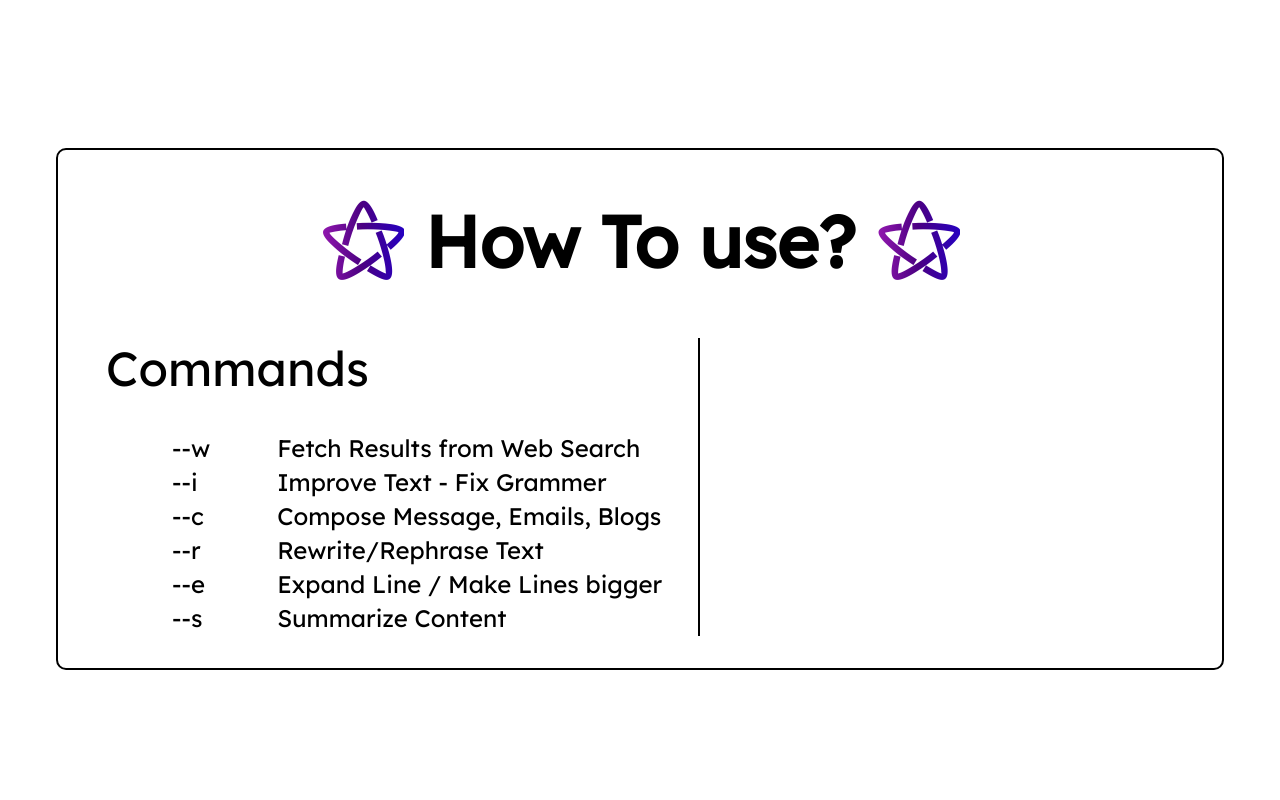
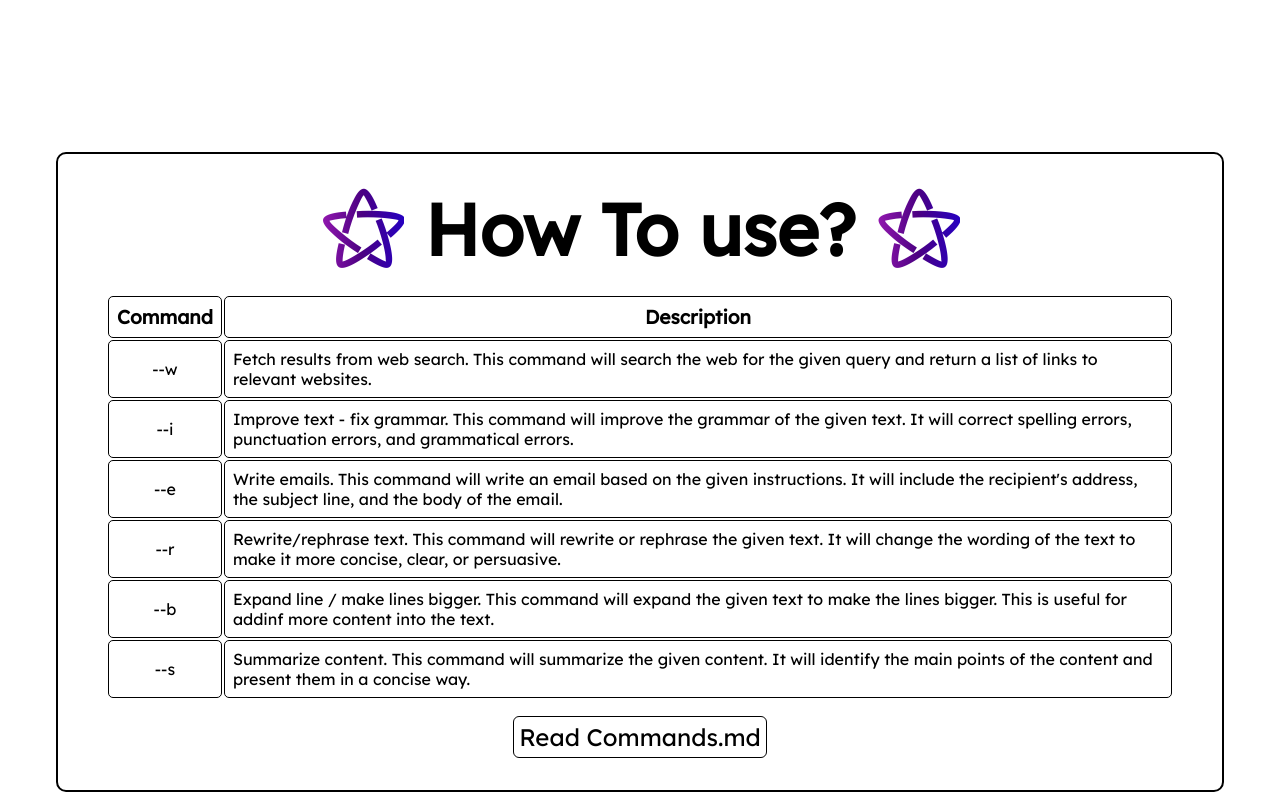
Before and after one commit to UnseenVoid/Fried-Lobster, a plain HTML site: page index.html in a window 1280 px wide. Shown: the part 1925-2725 px from the top of the page. Before the commit the page ends 2603 px from the top, so only its background shows below. Drawn offline with Linux system fonts and the light colour scheme.

Commit message:
Add files via upload

```diff
--- a/index.html
+++ b/index.html
@@ -13,23 +13,22 @@
 
 <body>
     <div class="nav">
-        <h2>Fried Lobster <span style="font-size: 0.8rem;color: blue;">[alpha]</span></h2>
+        <h2>Fried Lobster <span style="font-size: 0.8rem;color: blue;">[prototype]</span></h2>
         <span style="width: 1rem;"></span>
-        <a href="#">Get Key</a>
-        <a href="#">Blogs</a>
-        <a href="#install">Download AI</a>
+        <a href="#install">Get Key Access</a>
+        <a href="#">Logs</a>
         <a href="#">How to use?</a>
     </div>
     <div class="container">
         <div class="about">
-            <h1>Introducing <span class="rainbow-text">Fried Lobster 17B +<br>Google PaLM </span>Support ☘</h1>
+            <h1>Introducing <span class="rainbow-text"> ❝Fried Lobster❞ with<br>Google PaLM </span>Support ☘</h1>
         </div>
         <div class="about-button">
             <a href="">Join Now >></a>
         </div>
     </div>
     <div class="first">
-        <h1 style="margin: auto;font-size: 4rem;">Try-out New Advance AI Editor in your System Now ⚝</h1>
+        <h1 style="margin: auto;font-size: 4rem;">Upcoming New Advance AI Editor In your System ⚝</h1>
         <br>
         <div style="display: flex; text-align: justify;">
             <div>
@@ -39,8 +38,8 @@
                     your specific writing style, saves you time and work while guaranteeing your text is polished and
                     professional. Join the writing revolution today and maximise your potential with this incredible AI
                     editor.</p>
-                <p style="font-size: 1rem;margin-bottom: 0;margin-top: 0;font-weight: bold;">Features: </p>
-                <p style="margin-left: 5rem;">
+                <p style="font-size: 2rem;margin-bottom: 0;margin-top: 0;font-weight: bold;">Features: </p>
+                <p style="margin-left: 2rem;">
                     <b>♡ </b>System Integrated
                     <br>
                     <b>♡ </b>Google PaLM Support
@@ -79,36 +78,53 @@
     <div style="height: 10rem;" id="install"></div>
     <div class="third">
         <div style="display: flex;">
-            <h1 style="margin: auto; font-size: 4.5rem;"><span class="rainbow-text2">⚝</span> How To use? <span class="rainbow-text2">⚝</span></h1>
+            <h1 style="margin: auto; font-size: 4.5rem;margin-bottom: 1rem;"><span class="rainbow-text2">⚝</span> How To use? <span
+                    class="rainbow-text2">⚝</span></h1>
         </div>
         <div class="third-p">
-            <p style="margin: auto; font-size: 3rem;margin-top: 3rem;margin-bottom: 2rem;">Commands</p>
-            <table>
+            <table class="cc">
+                <thead>
                     <tr>
-                    <td>--w</td>
-                    <td>Fetch Results from Web Search</td>
+                        <th>Command</th>
+                        <th>Description</th>
+                    </tr>
+                </thead>
+                <tbody>
+                    <tr>
+                        <td class="lcc">--w</td>
+                        <td>Fetch results from web search. This command will search the web for the given query and
+                            return a list of links to relevant websites.</td>
                     </tr>
                     <tr>
-                    <td>--i</td>
-                    <td>Improve Text - Fix Grammer</td>
+                        <td class="lcc">--i</td>
+                        <td>Improve text - fix grammar. This command will improve the grammar of the given text. It will
+                            correct spelling errors, punctuation errors, and grammatical errors.</td>
                     </tr>
                     <tr>
-                    <td>--c</td>
-                    <td>Compose Message, Emails, Blogs</td>
+                        <td class="lcc">--e</td>
+                        <td>Write emails. This command will write an email based on the given instructions. It will
+                            include the recipient's address, the subject line, and the body of the email.</td>
                     </tr>
                     <tr>
-                    <td>--r</td>
-                    <td>Rewrite/Rephrase Text</td>
+                        <td class="lcc">--r</td>
+                        <td>Rewrite/rephrase text. This command will rewrite or rephrase the given text. It will change
+                            the wording of the text to make it more concise, clear, or persuasive.</td>
                     </tr>
                     <tr>
-                    <td>--e</td>
-                    <td>Expand Line / Make Lines bigger</td>
+                        <td class="lcc">--b</td>
+                        <td>Expand line / make lines bigger. This command will expand the given text to make the lines
+                            bigger. This is useful for addinf more content into the text.</td>
                     </tr>
                     <tr>
-                    <td>--s</td>
-                    <td>Summarize Content</td>
+                        <td class="lcc">--s</td>
+                        <td>Summarize content. This command will summarize the given content. It will identify the main
+                            points of the content and present them in a concise way.</td>
                     </tr>
+                </tbody>
             </table>
+        </div>
+        <div style="display: flex;margin-top: 1rem;margin-bottom: 1rem;">
+            <a href="#" class="re-c">Read Commands.md</a>
         </div>
     </div>
 </body>
--- a/style.css
+++ b/style.css
@@ -103,8 +103,7 @@ body {
     margin-top: 8rem;
     padding: 3rem;
     padding-top: 2rem;
-    padding-bottom: 2rem;
-    ;
+    padding-bottom: 1rem;
 }
 
 .rainbow-text2 {
@@ -149,12 +148,38 @@ body {
     font-size: 2rem;
 }
 
-.third-p {
-    border-right: 2px solid #000;
-    width: 37rem;
+.third {
+    padding-top: 1rem;
 }
 
-.third-p td {
-    padding-left: 4rem;
+.cc table {
+    margin: auto;
+    border-collapse: collapse;
+    width: 100%;
+}
+
+.cc th,
+.cc td {
+    border: 1px solid black;
+    border-radius: 5px;
+    padding: 8px;
+}
+
+.cc th {
+    text-align: center;
+    font-size: 1.2rem;
+}
+
+.lcc {
+    text-align: center;
+}
+
+.re-c {
+    margin: auto;
+    color: black;
+    border: 1px solid;
+    padding: 5px;
+    text-decoration: none;
+    border-radius: 6px;
     font-size: 1.5rem;
 }
```
Lines whose indentation alone changed are shown as unchanged.
